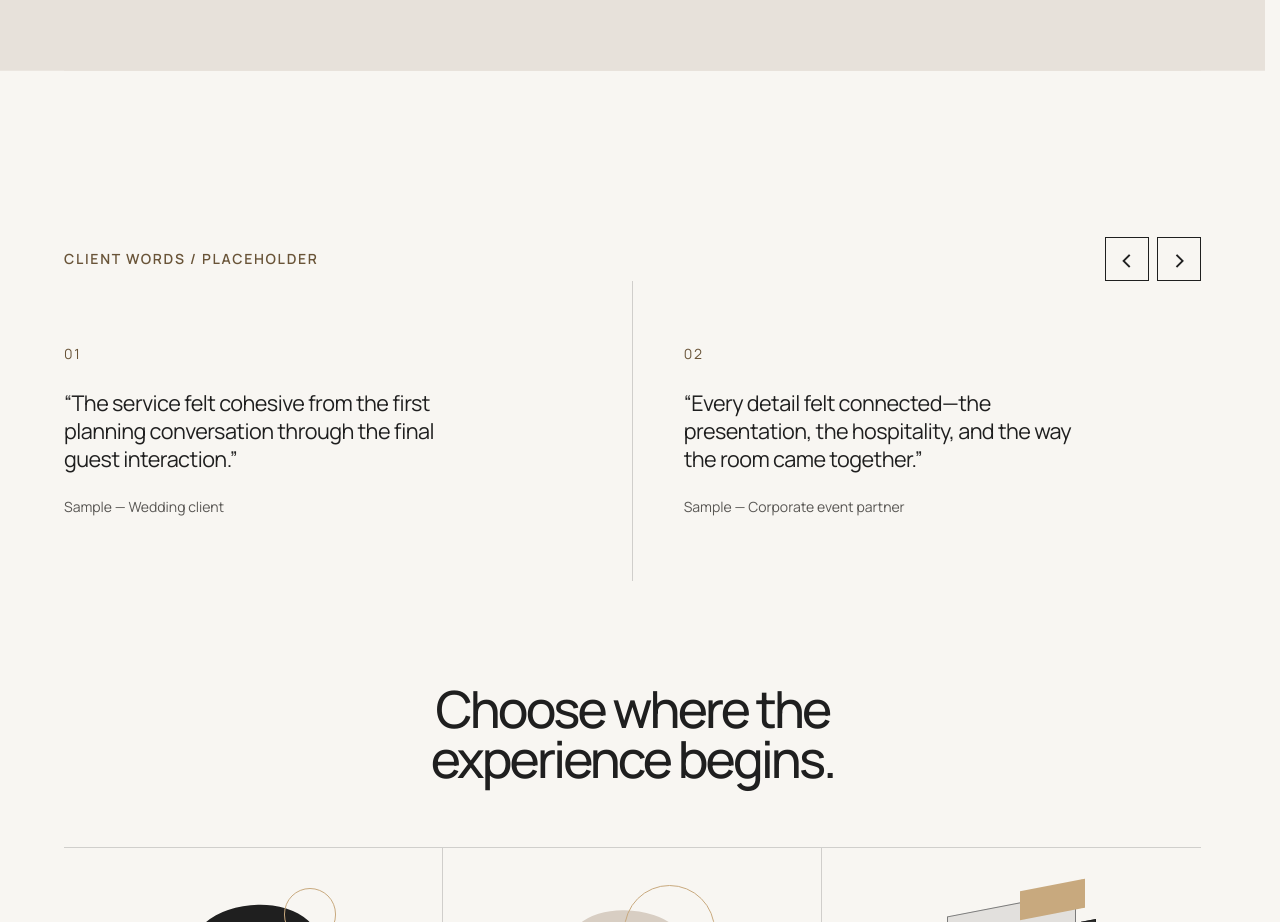
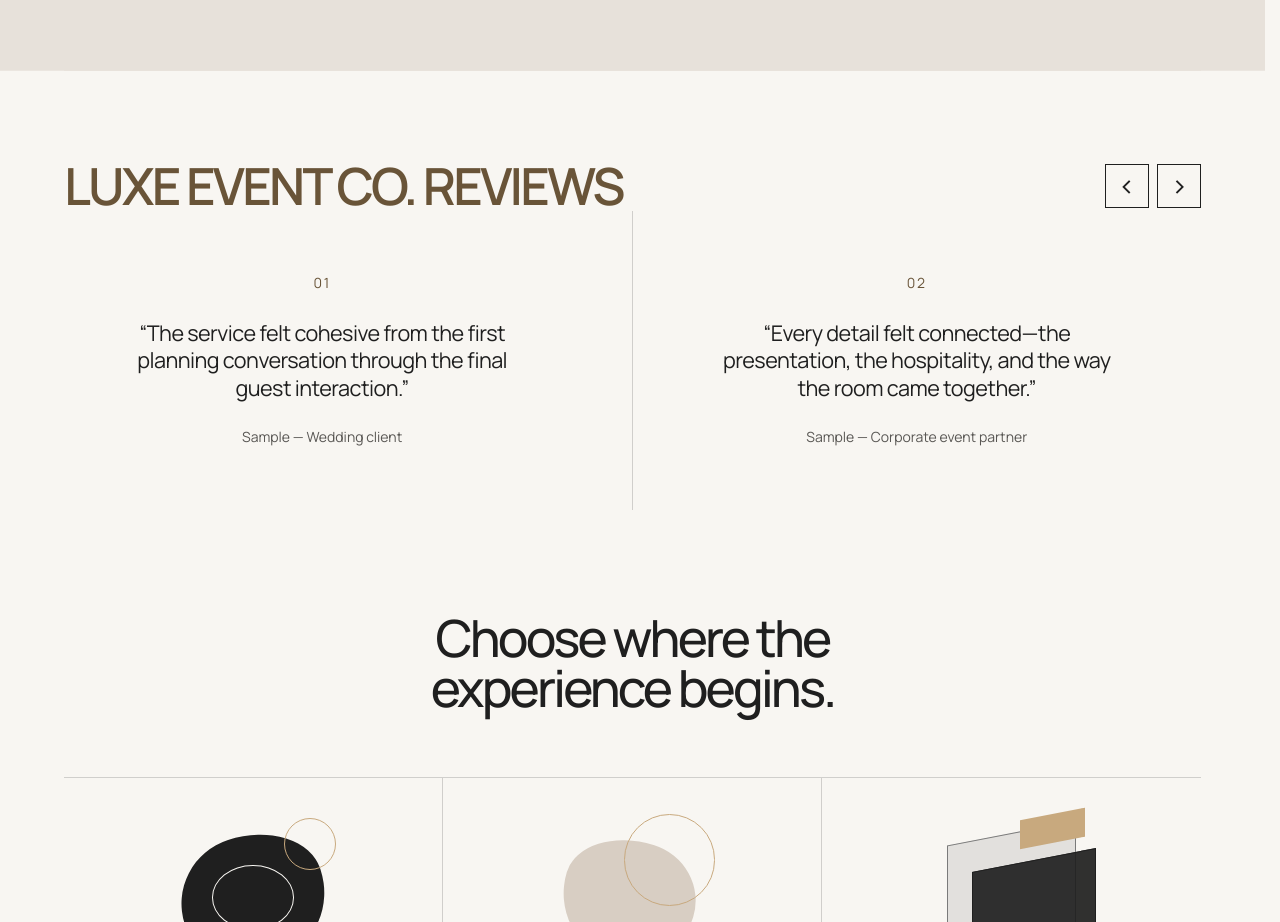
Before and after one commit to buildthebase/luxe-event-co-v2, a Next.js app: page /preview in a window 1280 px wide. Shown: the part 1320-2242 px from the top of the page. Built offline with nearby package versions, Linux system fonts and the light colour scheme.

Commit message:
Improve testimonial carousel accessibility and layout

```diff
--- a/app/components/home-testimonial-carousel.tsx
+++ b/app/components/home-testimonial-carousel.tsx
@@ -42,7 +42,9 @@ export function HomeTestimonialCarousel() {
   return (
     <section
       className="home-testimonial-carousel"
-      aria-label="Sample testimonial carousel"
+      id="reviews"
+      aria-labelledby="home-reviews-title"
+      aria-roledescription="carousel"
       data-content-status="placeholder"
       onBlurCapture={() => {
         pausedRef.current = false;
@@ -64,7 +66,7 @@ export function HomeTestimonialCarousel() {
       }}
     >
       <header>
-        <span>Client words / placeholder</span>
+        <h2 id="home-reviews-title">Luxe Event Co. Reviews</h2>
         <div aria-label="Testimonial controls" role="group">
           <button
             aria-label="Previous sample testimonial"
@@ -82,12 +84,22 @@ export function HomeTestimonialCarousel() {
           </button>
         </div>
       </header>
-      <div className="home-testimonial-track" ref={trackRef}>
+      <div
+        className="home-testimonial-track"
+        ref={trackRef}
+        role="group"
+        aria-label="Luxe Event Co. review placeholders"
+      >
         {homeTestimonialPlaceholders.map((testimonial, index) => (
-          <blockquote key={testimonial.context}>
+          <blockquote
+            key={testimonial.context}
+            role="group"
+            aria-roledescription="slide"
+            aria-label={`Review placeholder ${index + 1} of ${homeTestimonialPlaceholders.length}`}
+          >
             <span>{String(index + 1).padStart(2, "0")}</span>
             <p>“{testimonial.quote}”</p>
-            <footer>Sample — {testimonial.context}</footer>
+            <footer><cite>Sample — {testimonial.context}</cite></footer>
           </blockquote>
         ))}
       </div>
--- a/app/page-section-navigation.ts
+++ b/app/page-section-navigation.ts
@@ -6,13 +6,14 @@ export type PageSectionNavigationItem = {
 export const homeSectionNavigation: readonly PageSectionNavigationItem[] = [
   { id: "page-overview", label: "Back to top" },
   { id: "luxe-family", label: "Luxe family" },
+  { id: "reviews", label: "Reviews" },
   { id: "experience-selector", label: "The experience" },
   { id: "unified-experience", label: "Tailored events" },
   { id: "event-types", label: "Event types" },
   { id: "combinations", label: "Combinations" },
   { id: "contextual-imagery", label: "See Luxe in action" },
   { id: "operational-proof", label: "Our capabilities" },
-  { id: "working-with-luxe", label: "Client reviews" },
+  { id: "working-with-luxe", label: "Working with Luxe" },
   { id: "planning-journey", label: "Planning process" },
   { id: "service-area", label: "Service areas" },
   { id: "event-planning", label: "Plan your event" },
--- a/app/preview/page.tsx
+++ b/app/preview/page.tsx
@@ -45,9 +45,9 @@ export default function HomePreview() {
         <PageSectionNavigation items={homeSectionNavigation} />
         <HomeHero />
         <HomePositioning />
-        <section className="home-testimonial-placement" aria-label="Client words">
+        <div className="home-testimonial-placement">
           <HomeTestimonialCarousel />
-        </section>
+        </div>
         <ExperienceSelector id="experience-selector" showDescription={false} />
         <HomeUnifiedExperience />
         <HomeEventCategories />
```
Also changed, not shown: app/globals.css.
